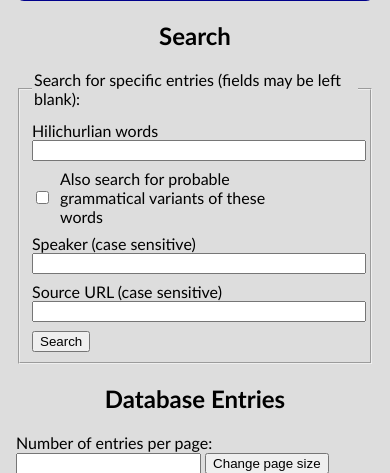
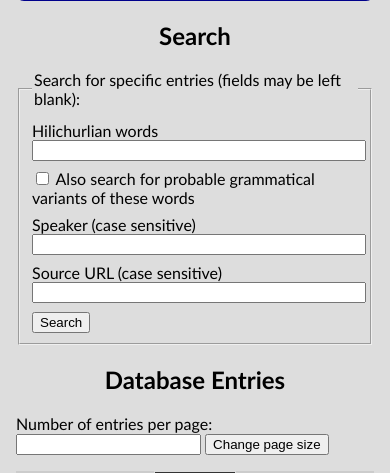
Before and after one commit to mengsarah/hilichurlian-database, a Django app: page / in a window 390 px wide; the page is wider, and only the part inside the window is pictured. Shown: the part 477-950 px from the top of that part. Run offline with Django 3.2, Linux system fonts and the light colour scheme; data that the repository does not hold is empty; parts of the project's set-up code (start-up, migrations or seed data) failed here and were passed over.

Commit message:
non-fn: checkbox+label styling

```diff
--- a/hilichurlian_database/static/hilichurlian_database/style.css
+++ b/hilichurlian_database/static/hilichurlian_database/style.css
@@ -249,14 +249,14 @@ form {
 	text-align: right;
 }
 
-/* need a better name for "subfield" */
+/* need a better name for "subfield"; currently tailored for checkbox+label */
 .form-field.subfield {
 	margin-left: 15rem; /* column 1 width + container's gap */
 	gap: 0.5rem;
 }
 .subfield label {
 	text-align: left;
-	width: fit-content;
+	max-width: fit-content;
 }
 
 /* second "column" */
@@ -298,7 +298,7 @@ input[type="checkbox"] {
 	}
 
 	.form-field.subfield {
-		flex-direction: row; /* for checkbox, not any subfield */
+		display: block;
 		margin-left: initial;
 	}
 
```
